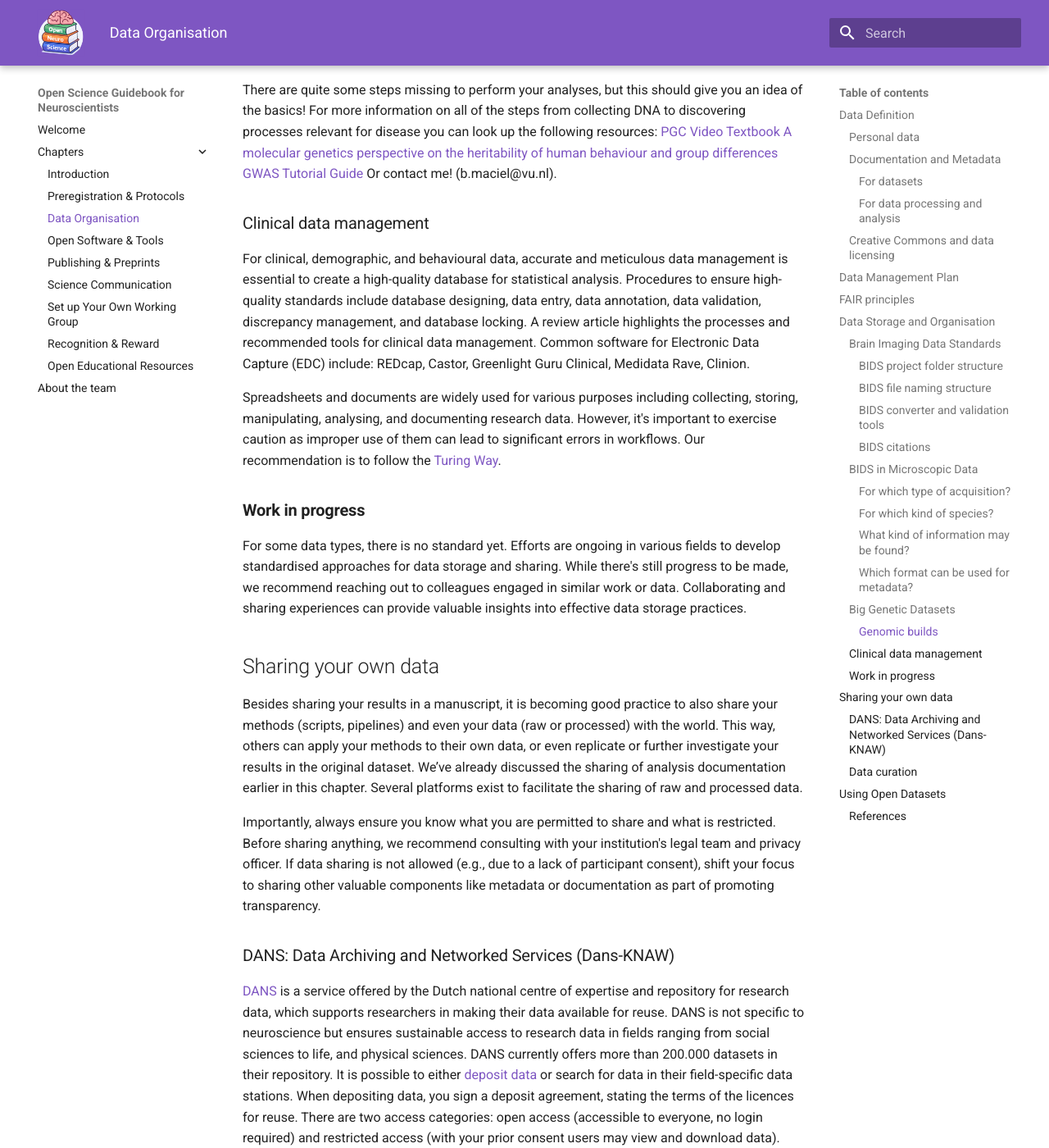
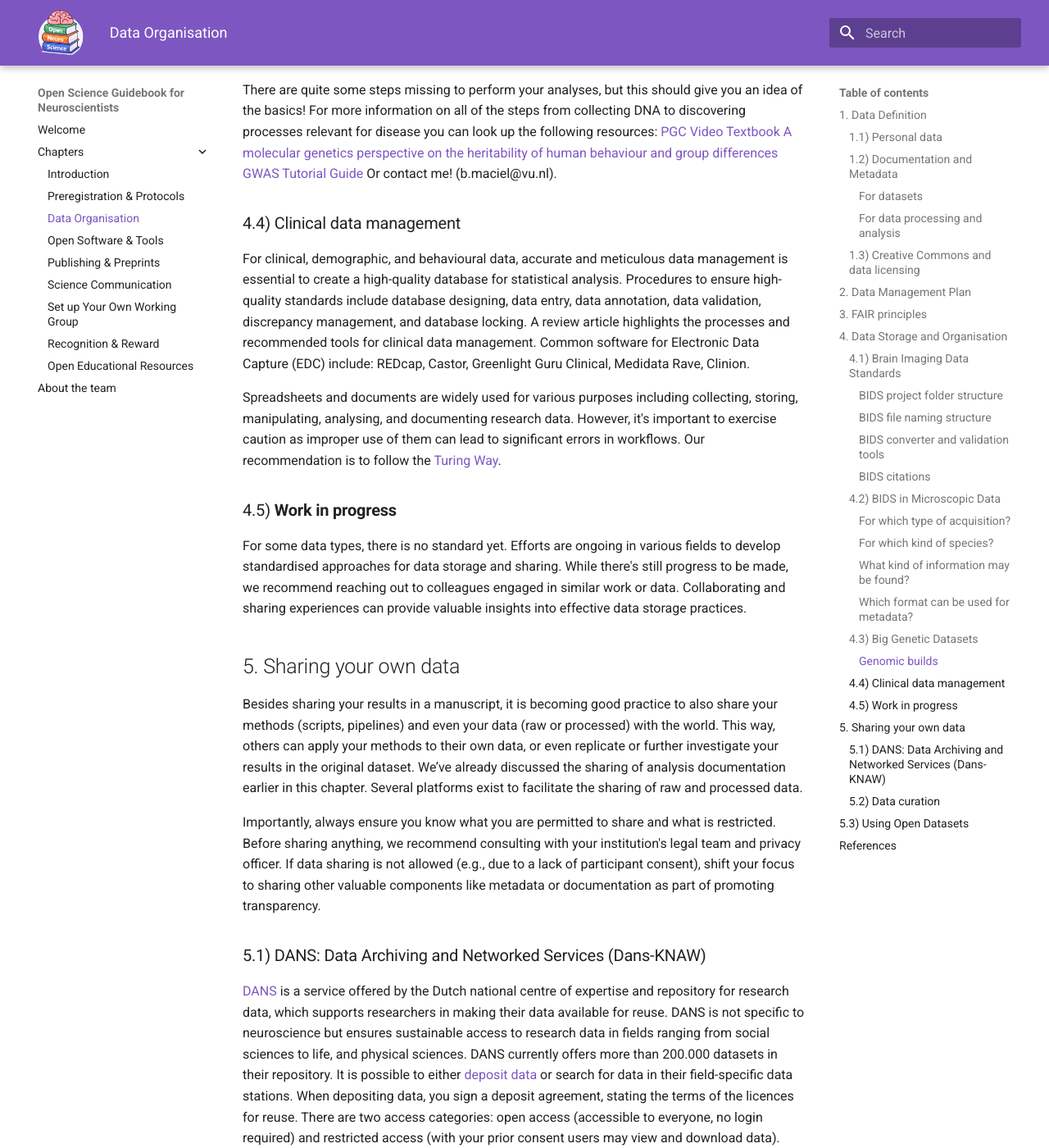
Before and after one commit to ANW-Open-Science/Open-Science-Guidebook-for-Neuroscientists, an MkDocs documentation site: the page built from docs/tabs/3-data_organisation.md, in a window 1280 px wide and 1400 px high, scrolled down 8023 px. Shown: the whole window at 82% size. Built offline with MkDocs 1.6.1 and Material for MkDocs 9.7.7, drawn with Linux system fonts in a browser that asks for light colours; some of the changed text lies outside the part shown.

Commit message:
Update 3-data_organisation_numbering.md

```diff
--- a/docs/tabs/3-data_organisation.md
+++ b/docs/tabs/3-data_organisation.md
@@ -1,17 +1,17 @@
 # Chapter 3: Open Data in Neuroscience
 **Authors: Mar Barrantes-Cepas, Eva van Heese, Lucas Baudouin, Bernardo de Azevedo Pinto Castro Maciel, Janneke Lemmerzaal; Reviewer: Chris Vriend**
 
-## Data Definition
+## 1. Data Definition
 
 First, what is neuroscience data? Neuroscience data encompasses everything you use or produce during the research cycle, from raw to derived datasets, software, code, workflow, models, figures, tables, articles, etc. Everything contains a piece of information, such as brain imaging (for instance, MRI, PET, EEG, MEG), cognitive and behavioural data, and cellular, histological, and molecular evaluations of brain samples from humans or animals. All this data follows a [lifecycle](https://the-turing-way.netlify.app/reproducible-research/rdm/rdm-data) that involves data creation, use, publication and sharing, archiving, and re-use or destruction.
 
 The scope of the present chapter includes data organisation and (open) sharing; all information related to software, code, and workflows is explained in [Chapter 4](https://marbarrantescepas.github.io/OS-neuroscience/tabs/4.%20Open%20Software%20&%20Tools.html).
 
-### Personal data
+### 1.1) Personal data
 
 Personal data in neuroscience refers to an individual's personal information that can identify the person, i.e. birth date, address, security number, raw (structural) MRI scan, genetic information, etc. The use of personal data has significant implications for privacy and ethical considerations. Personal data is not always as evident or attainable to identify as we think. For example, imaging DICOM headers might contain the person’s name or date of birth, or from structural MRI scans, we can easily identify the person’s face if it’s not defaced (see software and tools in [Chapter 4](https://marbarrantescepas.github.io/OS-neuroscience/tabs/4.%20Open%20Software%20&%20Tools.html)). As researchers, we must ensure responsible handling of personal data by anonymising our data properly in case of storing and sharing it, following the ethical protocols.
 
-### Documentation and Metadata
+### 1.2) Documentation and Metadata
 
 #### **For datasets**
 
@@ -39,7 +39,7 @@ For data processing and analysis, keeping organised and descriptive documentatio
 
 Documentation will look different for each analysis and can be described in many formats: a (shared) document, spreadsheet, or environment that allows for files and code to be incorporated (for example [Github](https://github.com/) or [Zenodo](https://zenodo.org/)). Important is that the documentation can be understood by anyone (with the expected background knowledge) and used as a guide to perform the analysis described.
 
-### Creative Commons and data licensing
+### 1.3) Creative Commons and data licensing
 
 Licenses provide a standardized way for others to use your creative work under copyright legislation. The different Creative Commons (CC) licenses describe what permissions the public has to do with your work. The license types are formed by combinations of sharing principles:
 
@@ -50,17 +50,17 @@ Licenses provide a standardized way for others to use your creative work under c
 
 Together, they result in six licence types (CC BY-SA, CC BY-NC, CC BY-NC-SA, CC BY-ND, CC BY-NC-ND). A seventh licence type (CC Zero or CC0) allows the creator to give up their copyright and all public users to adapt, build upon, and distribute the original work without any conditions. You can consult the online tool [Licence Chooser from CC](https://chooser-beta.creativecommons.org/) if you struggle to choose a license for your work. Interested to read more about CC licenses? Check out [this page](https://creativecommons.org/share-your-work/cclicenses/).
 
-## Data Management Plan
+## 2. Data Management Plan
 
 How to manage your data is usually described in a Data Management Plan (DMP). It provides information on six main topics: **(i)** roles and responsibilities, **(ii)** type and size of the data collected and documentation or metadata generated, **(iii)** type of data stored used and backup procedures that are in place, **(iv)** preservation of the research outputs after the project, **(v)** re-use of your research outputs by others and **(vi)** costs (see more details at [Turing Way](https://the-turing-way.netlify.app/reproducible-research/rdm/rdm-dmp#rr-rdm-dmp)).
 
 Before creating your own DMP, we recommend consulting with your institution to see if they have a specific template for the DMP. If you are from the Amsterdam UMC, please check [their page](https://www.amsterdamumc.org/en/research/support/services-facilities/data-management/data-management-plan-dmp.htm). Moreover, we recommend creating a checklist/roadmap before starting your research with the steps that need to be performed in order to make your project as according to open science principles, and the requirement or things you need to check for each step. For example, can everyone from your team understand how the data is organised or where to find it with the minimum knowledge? More information can be found at [Turing Way](https://the-turing-way.netlify.app/reproducible-research/rdm/rdm-checklist) or in the case of [Amsterdam UMC](https://www.amsterdamumc.org/en/research/research-roadmap.htm).
 
-## FAIR principles
+## 3. FAIR principles
 
 It's recommended to follow the FAIR principles in data for improving **F**indability, **A**ccessibility, **I**nteroperability, and **R**eusability. If you plan it from the beginning, it is easier to make data [FAIR](https://the-turing-way.netlify.app/reproducible-research/rdm/rdm-fair). Making data FAIR is not the same as making it open. **Keep in mind that data should be as open as possible and as closed as necessary.** Accessible means that there is a procedure in place to access the data that could benefit sharing data or methods within your own group, department or institute and re-use existing pipelines without having to put much effort into finding data.
 
-## Data Storage and Organisation
+## 4. Data Storage and Organisation
 
 Storing your data correctly is important to prevent data loss, which happens more often than we would like. To avoid data loss, it’s recommended to pick a suitable storage system and back up your data frequently (if not already done automatically by the storage facility). Your institution will usually provide information on how to store your data. Consult what the different storage systems of your institution are and how you can back up data correctly. You can either consider using cloud storage if your data protection allows it or encrypting your data before storage (ensure keep the decryption password safely!).
 
@@ -68,7 +68,7 @@ At the same time, organising data in a meaningful and FAIR way may be challengin
 
 In the following paragraphs, we divided our recommendations depending on which kind of **neuroscience data** you are working with: brain imaging (MRI, PET, EEG, MEG), cognitive, behavioural, cellular, histological, or molecular data.
 
-### Brain Imaging Data Standards
+### 4.1) Brain Imaging Data Standards
 
 Brain Imaging Data Standards (BIDS) is a community-driven consensus on how to organise and share data obtained in neuroimaging experiments (everybody can become part of the [community](https://bids.neuroimaging.io/get_involved.html)). Lack of consensus led to time wasted on rearranging data or rewriting scripts to fit the data structure. More information about the guidelines and [specifications](https://bids-specification.readthedocs.io/en/stable/index.html) can be found at [BIDS webpage] (https://bids.neuroimaging.io/).
 
@@ -103,7 +103,7 @@ Furthermore, there is a validator available to check if your data is correctly o
 #### **BIDS citations**
 Be nice and don’t forget to cite in your study the BIDS citations if you are using them!
 
-### **BIDS in Microscopic Data**
+### 4.2) **BIDS in Microscopic Data**
 
 Whereas BIDS has been originally designed for macroscale data, the BIDS specification has recently been extended to the microscopy field, which included a wild variety of applications.
 
@@ -133,7 +133,7 @@ In summary, this type of data storage, which is constantly evolving and improvin
 <img src="../assets/images/BIDS3.png", width="600">
 *Figure 3.2* - Illustration of rat spinal cord SEM overview following a BIDS format, modified from Zaimi et al., 2018 and extract from Bourget et al. 2022.
 
-### **Big Genetic Datasets**
+### 4.3) **Big Genetic Datasets**
 There are many ways to capture interindividual genetic variation. In order to make it simple, we are going to look at the most commonly analysed variants: Single Nucleotide Polymorphisms (SNPs). SNPs are places in the genome where one letter differs between people, for example, in chromosome 19, position 44908822 some people have a C (Cytosine) base, others have a T (Thymine). This is the APOE SNP, an important genetic factor for Alzheimer’s disease. This SNP would be represented either by a SNP ID - in this case, <mark style="background-color: #FFFF00">19</mark>:<mark style="background-color: #00FF77">45412079</mark>:<mark style="background-color: #00FFFF">C_T</mark> (usually written in the form  <mark style="background-color: #FFFF00">chromosome</mark>:<mark style="background-color: #00FF77">base pair</mark>:<mark style="background-color: #00FFFF">allele1_allele2</mark>) - or by its rsID - rs7412 (which you have to look up online).
 
 “Genomic data” usually refers to data either from whole genome/exome sequencing or from SNP arrays. Because we mostly know which positions of the DNA are SNPs, we mostly use SNP arrays to genotype people as this technology is more accessible than whole genome sequencing, especially for genotyping (large) datasets of clinical populations, which is why we will focus on this method in this chapter. However, it is important to keep in mind that this approach has certain limitations: it may fail to detect genetic variations that are not part of the SNP array being used, which is particularly important to keep in mind if we are interested in rare genetic variation.
@@ -159,27 +159,27 @@ There are quite some steps missing to perform your analyses, but this should giv
 Or contact me! (b.maciel@vu.nl).
 
 
-### Clinical data management
+### 4.4) Clinical data management
 For clinical, demographic, and behavioural data, accurate and meticulous data management is essential to create a high-quality database for statistical analysis. Procedures to ensure high-quality standards include database designing, data entry, data annotation, data validation, discrepancy management, and database locking. A review article highlights the processes and recommended tools for clinical data management. Common software for Electronic Data Capture (EDC) include: REDcap, Castor, Greenlight Guru Clinical, Medidata Rave, Clinion.
 
 Spreadsheets and documents are widely used for various purposes including collecting, storing, manipulating, analysing, and documenting research data. However, it's important to exercise caution as improper use of them can lead to significant errors in workflows. Our recommendation is to follow the [Turing Way](https://the-turing-way.netlify.app/reproducible-research/rdm/rdm-storage).
 
-### **Work in progress**
+### 4.5) **Work in progress**
 For some data types, there is no standard yet. Efforts are ongoing in various fields to develop standardised approaches for data storage and sharing. While there's still progress to be made, we recommend reaching out to colleagues engaged in similar work or data. Collaborating and sharing experiences can provide valuable insights into effective data storage practices.
 
-## Sharing your own data
+## 5. Sharing your own data
 Besides sharing your results in a manuscript, it is becoming good practice to also share your methods (scripts, pipelines) and even your data (raw or processed) with the world. This way, others can apply your methods to their own data, or even replicate or further investigate your results in the original dataset. We’ve already discussed the sharing of analysis documentation earlier in this chapter. Several platforms exist to facilitate the sharing of raw and processed data.
 
 Importantly, always ensure you know what you are permitted to share and what is restricted. Before sharing anything, we recommend consulting with your institution's legal team and privacy officer. If data sharing is not allowed (e.g., due to a lack of participant consent), shift your focus to sharing other valuable components like metadata or documentation as part of promoting transparency.
 
-### DANS: Data Archiving and Networked Services (Dans-KNAW)
+### 5.1) DANS: Data Archiving and Networked Services (Dans-KNAW)
 [DANS](https://dans.knaw.nl/nl/) is a service offered by the Dutch national centre of expertise and repository for research data, which supports researchers in making their data available for reuse. DANS is not specific to neuroscience but ensures sustainable access to research data in fields ranging from social sciences to life, and physical sciences. DANS currently offers more than 200.000 datasets in their repository. It is possible to either [deposit data](https://dans.knaw.nl/en/depositing-data-manual/) or search for data in their field-specific data stations. When depositing data, you sign a deposit agreement, stating the terms of the licences for reuse. There are two access categories: open access (accessible to everyone, no login required) and restricted access (with your prior consent users may view and download data). After publication by DANS, the dataset receives a persistent identifier and will be permanently archived and accessible to others. When downloading a dataset from the repository, users have to accept a data use agreement (Fig. 3.4). Note that for pseudonymous data, most institute ethical boards require that the data are deleted after 15 years. This is possible, but not facilitated by DANS (the user agreement states that you may request changes, temporary unavailability, or permanent removal of your data from the platform).
 
 <img src="../assets/images/DANS_license.png" width="600">
 
 *Figure 3.4* - DANS repository - choosing a license.
 
-### Data curation
+### 5.2) Data curation
 Data curation, in other words, means “cleaning up your data for them to be used for any purpose”. After data collection, the process of data curation can be broken down into several steps:
 
 - **Appraisal:** Select the appropriate data
@@ -192,7 +192,7 @@ Archive, transfer ownership of, or destroy the data
 
 More information on these data curation steps and tips to help you curate your data can be found [here](https://the-turing-way.netlify.app/reproducible-research/rdm/rdm-data-curation).
 
-## Using Open Datasets
+## 5.3) Using Open Datasets
 Besides repositories such as DANS - where researchers can share their datasets collected for specific projects and research questions - there are some large open datasets out there which are collected for the purpose of being used by anyone interested. These datasets generally contain a wide range of variables (demographic, clinical, lab, neuroimaging) that are less specific, but collected in many participants. Some can be accessed for free, some require a membership for which the costs can range between a couple hundred to ten thousand euros.
 
 Wikipedia hosts an extensive list of available open datasets related to neuroscience [here](https://en.wikipedia.org/wiki/List_of_neuroscience_databases). We summarised a couple of well-known open datasets below:
@@ -209,7 +209,7 @@ Wikipedia hosts an extensive list of available open datasets related to neurosci
 CellMarker 2.0 | [CellMarker WebPage](http://bio-bigdata.hrbmu.edu.cn/CellMarker/ ) and [Paper Hu et al., 2023](https://academic.oup.com/nar/article/51/D1/D870/6775381) | CellMarker, version 2.0, is an extensive database of marker, based on single-cell RNAseq approach, from a wild variety of tissue and cell types from human and mouse samples. Ideal if you don’t know where to look for immunostaining or qPCR. |
 | A call for public archives for biological image data | [Review Ellenberg et al., 2018](https://www.nature.com/articles/s41592-018-0195-8) | This comprehensive review published in 2018 lists a consistent and impressive array of open databases for all disciplines and expertise, some of which are listed above, highlighting the necessity to promote the accessibility of billions of data ready to be re-used. |
 
-### References
+## References
 Bourget, M., Kamentsky, L., Ghosh, S. S., Mazzamuto, G., Lazari, A., Markiewicz, C. J., Oostenveld, R., Niso, G., Halchenko, Y. O., Lipp, I., Takerkart, S., Toussaint, P., Khan, A. R., Nilsonne, G., Castelli, F. M., Maintainers, B., & Cohen-Adad, J. (2022). Microscopy-BIDS: An Extension to the Brain Imaging Data Structure for Microscopy Data. *Frontiers in Neuroscience*, *16*, 871228. [https://doi.org/10.3389/fnins.2022.871228](https://doi.org/10.3389/fnins.2022.871228)
 
 Gorgolewski, K. J., Auer, T., Calhoun, V. D., Craddock, R. C., Das, S., Duff, E. P., Flandin, G., Ghosh, S. S., Glatard, T., Halchenko, Y. O., Handwerker, D. A., Hanke, M., Keator, D., Li, X., Michael, Z., Maumet, C., Nichols, B. N., Nichols, T. E., Pellman, J., . . . Poldrack, R. A. (2016). The brain imaging data structure, a format for organizing and describing outputs of neuroimaging experiments. *Scientific Data*, *3*(1), 160044. [https://doi.org/10.1038/sdata.2016.44](https://doi.org/10.1038/sdata.2016.44)
```
